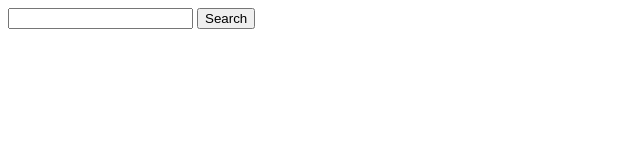
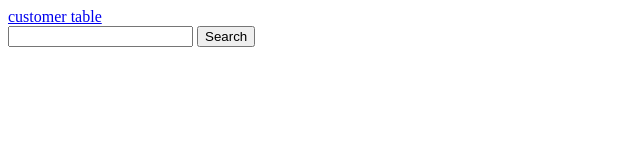
Before and after one commit to icet-sharadha/SIT-2025-07-06, a plain HTML site: page index.html in a window 1280 px wide. Shown: the whole page, without its empty margins (0-640 px from the left). Drawn offline with Linux system fonts and the light colour scheme.

Commit message:
add navigations to customer file

```diff
--- a/index.html
+++ b/index.html
@@ -6,6 +6,9 @@
     <title>Document</title>
 </head>
 <body>
+
+
+    <a href="/customer.html">customer table</a>
 
     <div>
         <input type="text" id="txtSearchVal">
```
